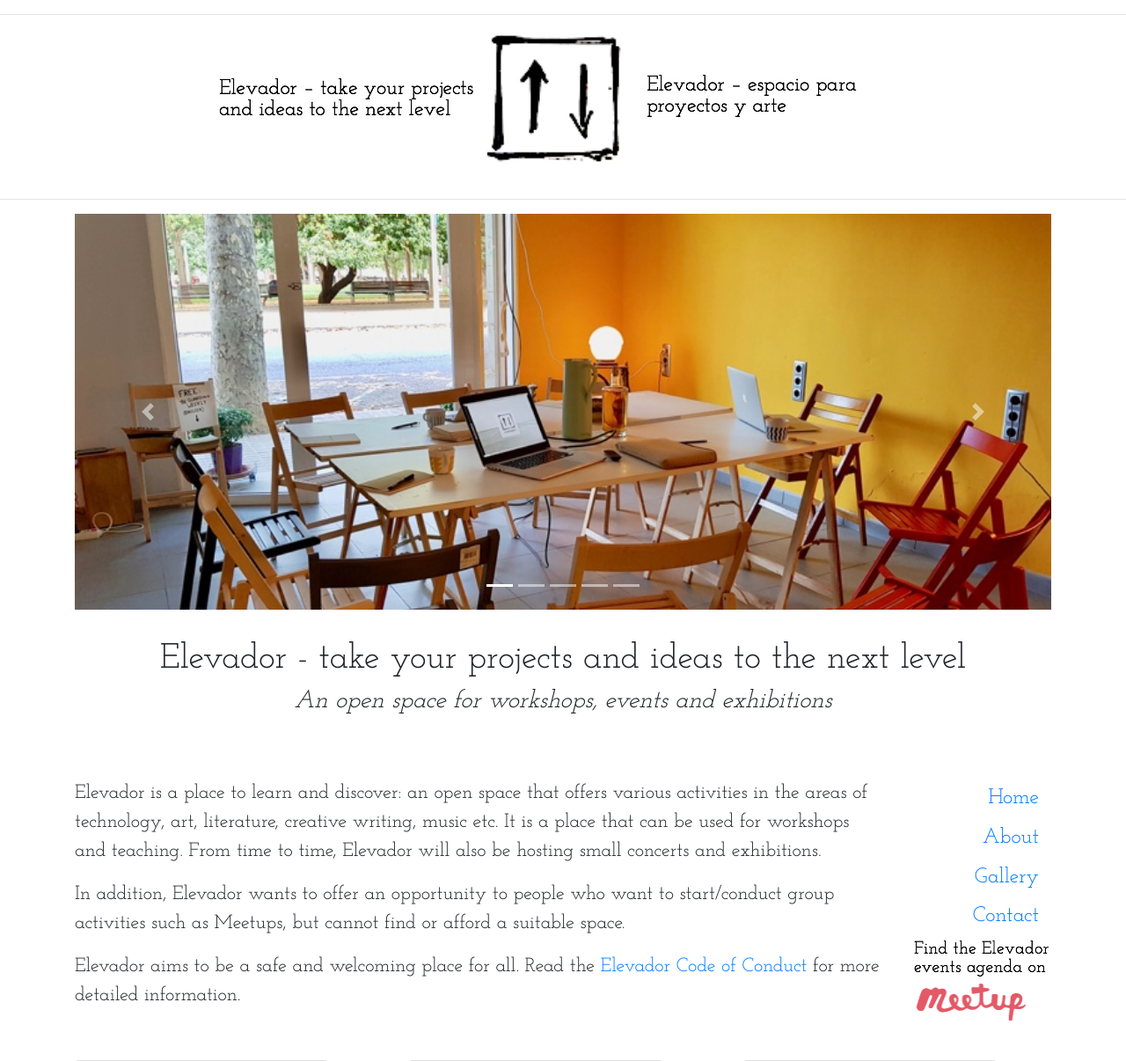
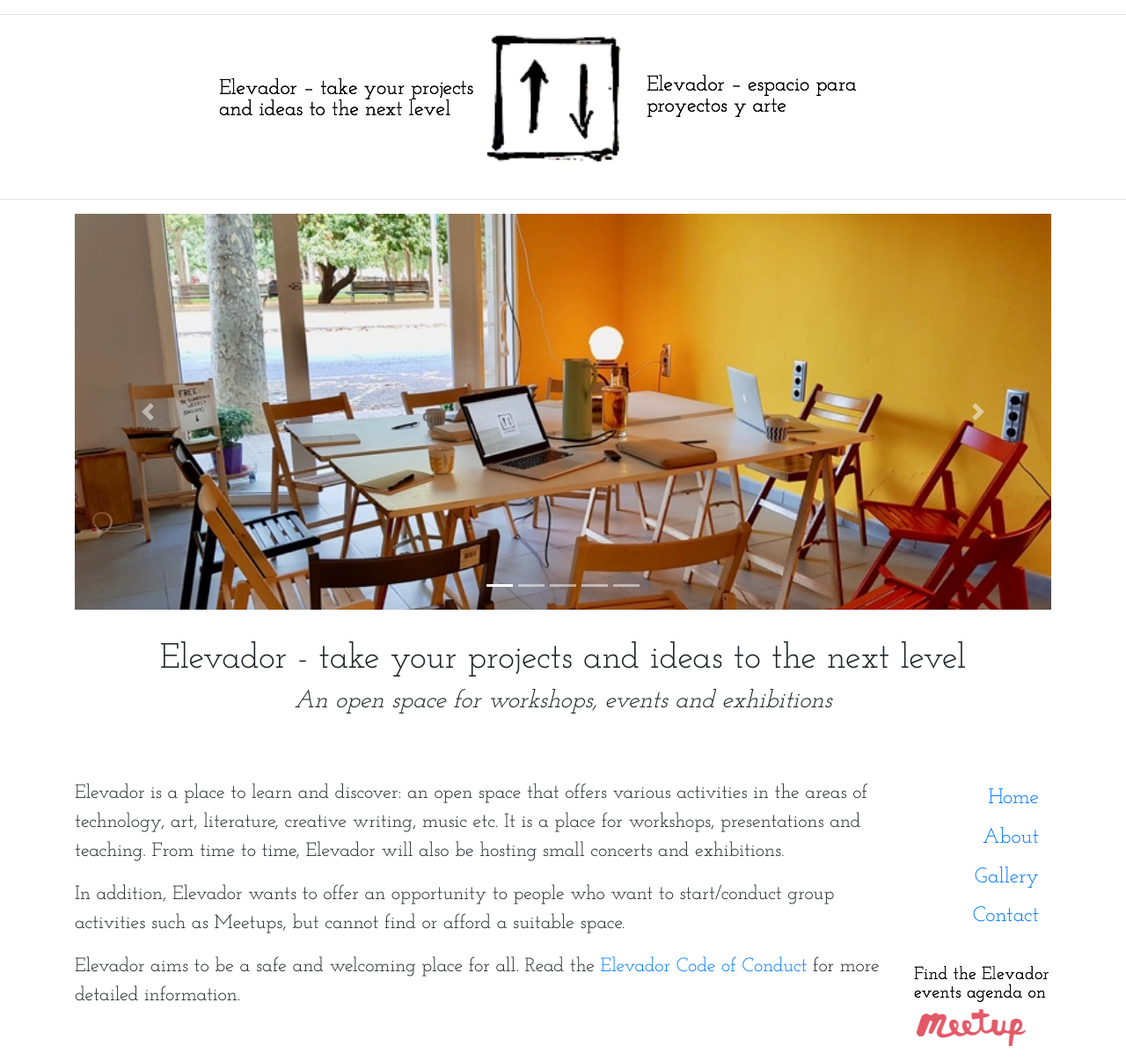
Before and after one commit to Jethet/project-elevador, a Django app: page / in a window 1280 px wide. Shown: the top 1206 px of the page at 88% size. Run offline with Django 3.2, Linux system fonts and the light colour scheme; some libraries are stand-ins or nearby versions.

Commit message:
Improve layout, change first paragraph text

```diff
--- a/placeholder/templates/home.html
+++ b/placeholder/templates/home.html
@@ -80,7 +80,7 @@
     <br>
     <div class="row">
       <div class="col-10" style="font-size: 22px;">
-        <p>Elevador is a place to learn and discover: an open space that offers various activities in the areas of technology, art, literature, creative writing, music etc. It is a place that can be used for workshops and teaching. From time to time, Elevador will also be hosting small concerts and exhibitions.</p>
+        <p>Elevador is a place to learn and discover: an open space that offers various activities in the areas of technology, art, literature, creative writing, music etc. It is a place for workshops, presentations and teaching. From time to time, Elevador will also be hosting small concerts and exhibitions.</p>
         <p>In addition, Elevador wants to offer an opportunity to people who want to start/conduct group activities such as Meetups, but cannot find or afford a suitable space.</p>
         <p>Elevador aims to be a safe and welcoming place for all. Read the <a href="{% url 'codeofconduct' %}" target="_blank">Elevador Code of Conduct</a> for more detailed information.</p>
       </div>
@@ -101,6 +101,7 @@
           <li class="nav-item">
             <a class="nav-link" href="{% url 'contact' %}" target="_blank">Contact</a>
           </li>
+          <br>
           <li>
             <a href="https://www.meetup.com/Elevador-take-your-projects-and-ideas-to-the-next-level/" target="_blank"><img src="/static/images/agenda_meetup.png" alt="Find agenda on Meetup"></a>
           </li>
```
